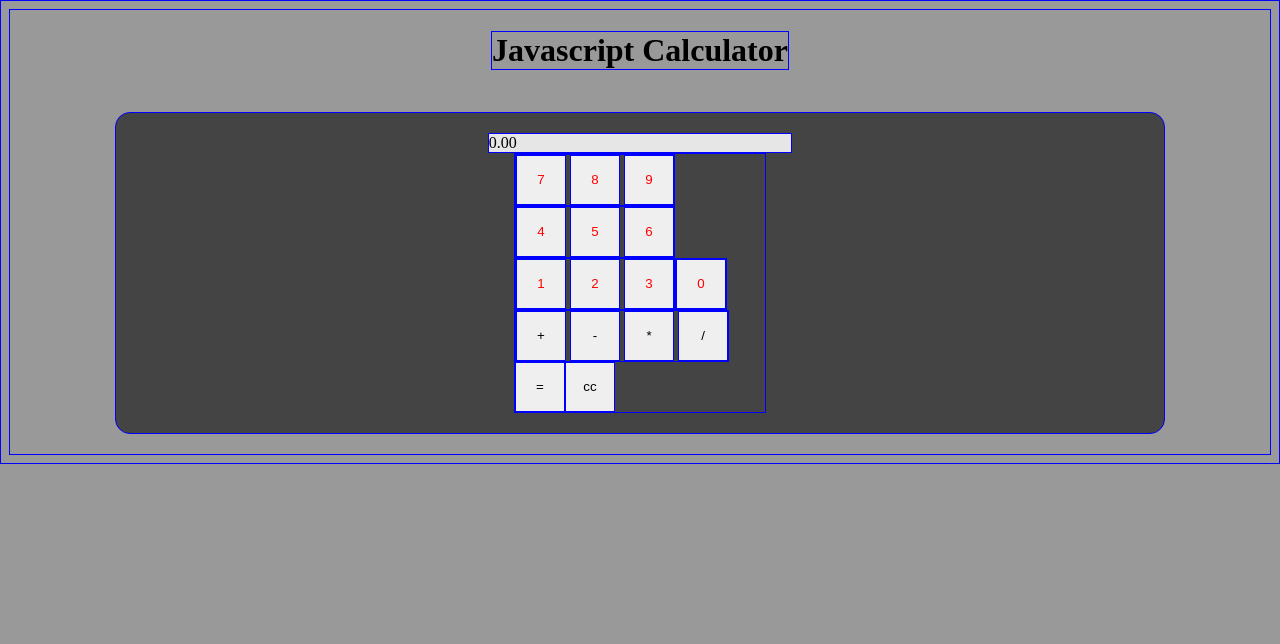
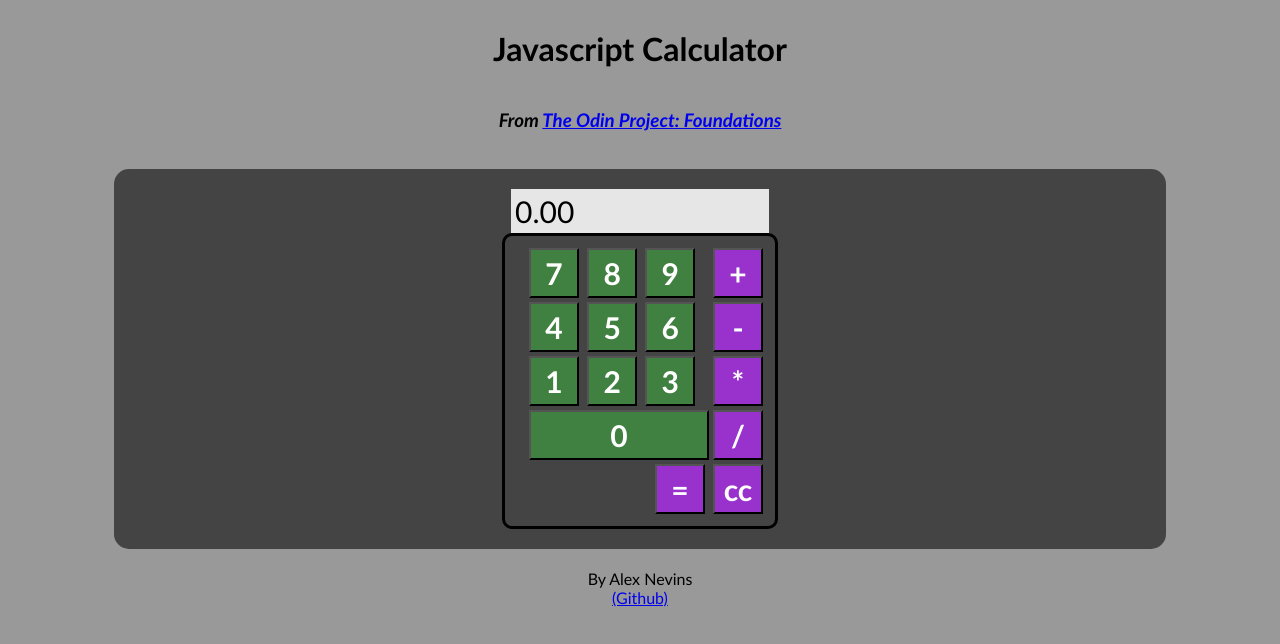
Before and after one commit to Neo319/calculator, a plain HTML site: page index.html in a window 1280 px wide. Drawn offline with Linux system fonts and the light colour scheme.

Commit message:
implements styles and links

```diff
--- a/index.html
+++ b/index.html
@@ -8,10 +8,13 @@
 </head>
 <body>
     <h1>Javascript Calculator</h1>
+    <h3><i>From <a href="https://www.theodinproject.com/paths/foundations/courses/foundations">
+         The Odin Project: Foundations</a></i></h3>
 
     <div id='container'>
     <div id="display"></div>
     <div id="buttons">
+        <div id="digits">
             <div>
                 <button class = "digit" id="7"> 7 </button>
                 <button class = "digit" id="8"> 8 </button>
@@ -29,19 +32,23 @@
                 <button class = "digit" id="3"> 3 </button>
 
             </div>
-        <div>
+            <div id="zero">
                 <button class = "digit" id="0"> 0 </button>
             </div>
-        <div>
+        </div>
+
+            <div id="operators">
             <button class = "operator" id="+"> + </button>
             <button class = "operator" id="-"> - </button>
             <button class = "operator" id="*"> * </button>
             <button class = "operator" id="/"> / </button>
             </div>
+            <div id="specialButtons">
             <button id="confirm"> = </button>
             <button id="clear"> cc </button>
         </div>
     </div>
+</div> By Alex Nevins <a href="https://github.com/Neo319/"> (Github) </a>
 
     <script src = "script.js"></script>
 </body>
--- a/style.css
+++ b/style.css
@@ -1,6 +1,4 @@
-
-
-* {border: 1px solid blue;}
+* {font-family: 'Gill Sans', 'Gill Sans MT', Calibri, 'Trebuchet MS', sans-serif}
 
 body {
     background-color: #999;
@@ -19,11 +17,16 @@ body {
     width: 80%;
     margin: 20px;
     padding: 20px;
+
 }
 
 #display {
     background-color: #e6e6e6;
-    width: 30%;
+    width: 250px;
+    padding: 4px;
+    font-size: 30px;
+    display: flex;
+    text-align: center;
 
 
 }
@@ -31,15 +34,42 @@ body {
 button {
     height: 50px;
     width: 50px;
+    margin: 2px;
+
+    color: white;
+    font-size: 30px;
+    font-weight: bolder;
 }
 
 /* this is where I discovered that using ids such as "0" and "+" are a bad idea...  */
-.digit   {
-    color: red;
+#zero button {
+    width: 180px;
 }
 
 #buttons {
     display: flex;
     flex-flow: row wrap;
     max-width: 250px;
+    border: 3px solid black;
+    border-radius: 10px;
+    padding: 10px;
+
+    justify-content: flex-end;
 }
+
+#digits button {
+    background-color: #408040;
+}
+
+#operators button {
+    background-color: darkorchid;
+}
+
+#specialButtons button {
+    background-color: darkorchid;
+}
+
+#operators {
+    display: flex;
+    flex-flow: column nowrap;
+}
```
Lines whose indentation alone changed are shown as unchanged.
